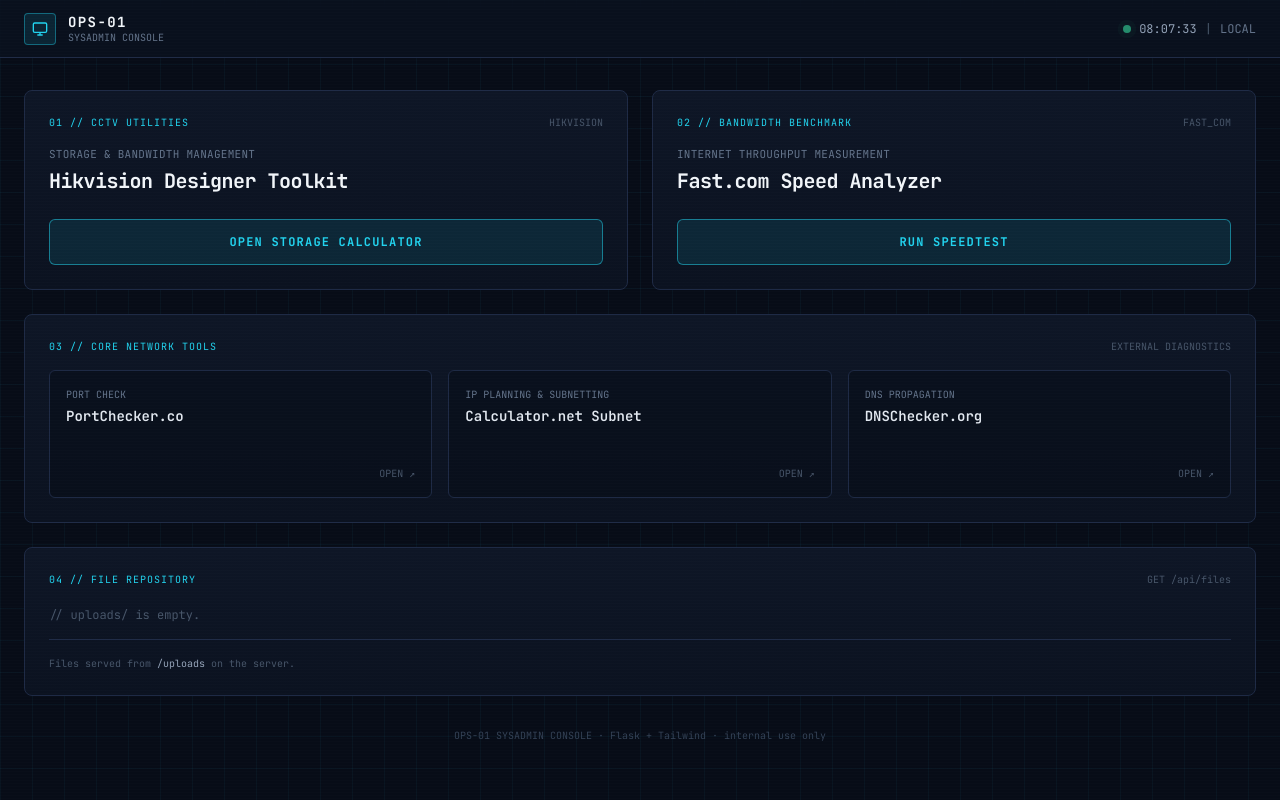
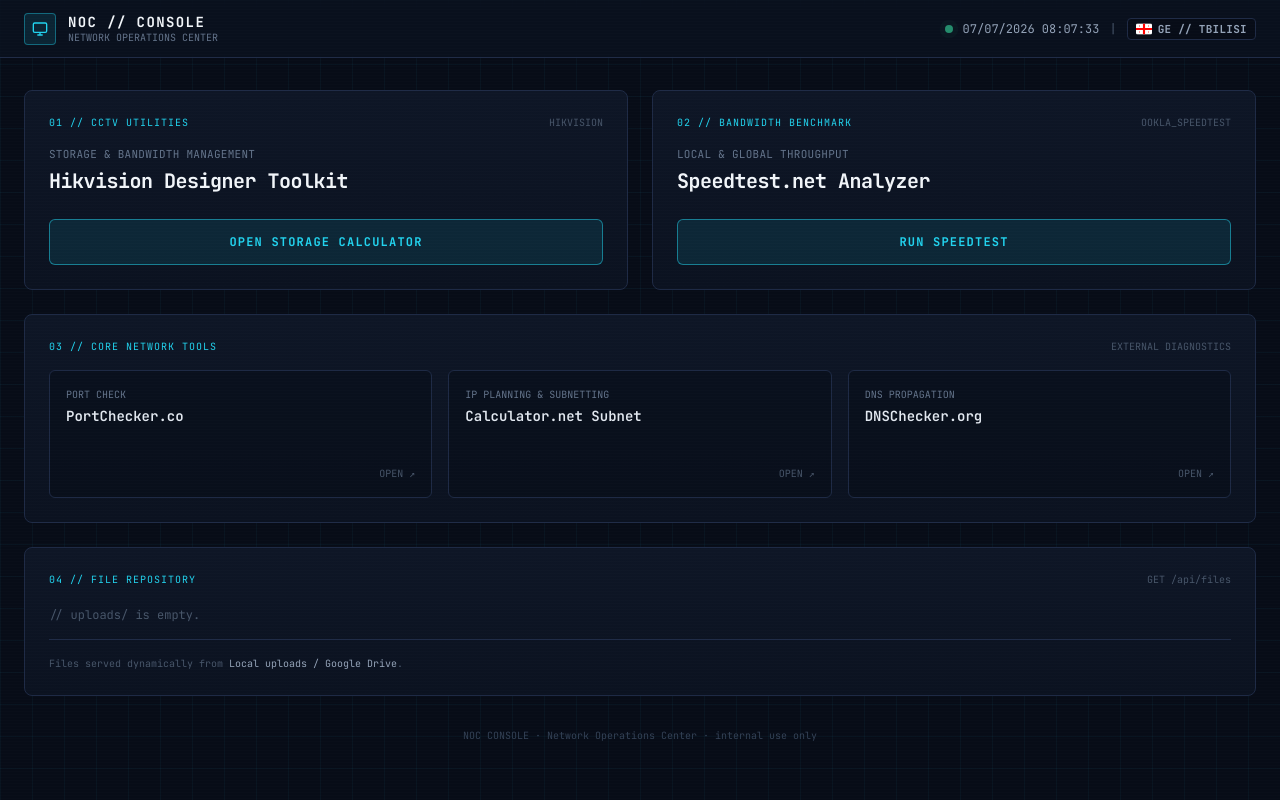
Before and after one commit to giorgikukulava12345-bit/sysadmin-dashboard, a Flask app: page / in a window 1280 px wide. Run offline with Flask 3, Linux system fonts and the light colour scheme; data that the repository does not hold is empty; some libraries are stand-ins or nearby versions.

Commit message:
Update index.html

```diff
--- a/templates/index.html
+++ b/templates/index.html
@@ -3,7 +3,7 @@
 <head>
 <meta charset="UTF-8" />
 <meta name="viewport" content="width=device-width, initial-scale=1.0" />
-<title>OPS-01 · SysAdmin Dashboard</title>
+<title>NOC CONSOLE · Network Operations Center</title>
 
 <script src="https://cdn.tailwindcss.com"></script>
 <link rel="preconnect" href="https://fonts.googleapis.com">
@@ -87,15 +87,23 @@
         </svg>
       </div>
       <div>
-        <h1 class="font-mono text-sm font-bold text-slate-100 tracking-widest">OPS-01</h1>
-        <p class="font-mono text-[10px] text-slate-500 -mt-0.5">SYSADMIN CONSOLE</p>
+        <h1 class="font-mono text-sm font-bold text-slate-100 tracking-widest">NOC // CONSOLE</h1>
+        <p class="font-mono text-[10px] text-slate-500 -mt-0.5">NETWORK OPERATIONS CENTER</p>
       </div>
     </div>
-    <div class="flex items-center gap-2 font-mono text-xs text-slate-400">
+
+    <div class="flex items-center gap-2.5 font-mono text-xs text-slate-400">
       <span class="w-2 h-2 rounded-full bg-emerald-400 live-dot"></span>
-      <span id="clock">--:--:--</span>
+      <span id="clock">--/--/---- --:--:--</span>
       <span class="text-slate-600">|</span>
-      <span class="text-slate-500" id="tzLabel">LOCAL</span>
+      <div class="flex items-center gap-1.5 bg-base-950/80 border border-base-border px-2 py-0.5 rounded text-slate-400">
+        <svg class="w-4 h-3 rounded-sm" viewBox="0 0 30 20" xmlns="http://www.w3.org/2000/svg">
+          <rect width="30" height="20" fill="#fff"/>
+          <path d="M13 0h4v20h-4zM0 8h30v4H0z" fill="#ff0000"/>
+          <path d="M6 3.5h1v2H6zm-0.5.5h2v1h-2zM23 3.5h1v2h-1zm-0.5.5h2v1h-2zM6 14.5h1v2H6zm-0.5.5h2v1h-2zM23 14.5h1v2h-1zm-0.5.5h2v1h-2z" fill="#ff0000"/>
+        </svg>
+        <span class="text-[11px] font-bold text-slate-400 tracking-wide">GE // TBILISI</span>
+      </div>
     </div>
   </div>
 </header>
@@ -124,13 +132,13 @@
       <div>
         <div class="flex items-center justify-between mb-4">
           <span class="font-mono text-[10px] text-cyan-glow tracking-widest">02 // BANDWIDTH BENCHMARK</span>
-          <span class="font-mono text-[10px] text-slate-600">FAST_COM</span>
+          <span class="font-mono text-[10px] text-slate-600">OOKLA_SPEEDTEST</span>
         </div>
-        <p class="font-mono text-[11px] text-slate-500 uppercase tracking-wide mb-1">Internet Throughput Measurement</p>
-        <span class="font-mono text-xl font-bold text-slate-100 tracking-tight">Fast.com Speed Analyzer</span>
+        <p class="font-mono text-[11px] text-slate-500 uppercase tracking-wide mb-1">Local & Global Throughput</p>
+        <span class="font-mono text-xl font-bold text-slate-100 tracking-tight">Speedtest.net Analyzer</span>
       </div>
       <div class="mt-6">
-        <a href="https://fast.com/" target="_blank"
+        <a href="https://www.speedtest.net/" target="_blank"
            class="w-full bg-cyan-glow/10 hover:bg-cyan-glow/20 border border-cyan-glow/50 text-cyan-glow font-mono text-xs font-bold uppercase tracking-widest py-3.5 rounded-md transition text-center block">
           Run Speedtest
         </a>
@@ -177,30 +185,33 @@
       <span class="font-mono text-[10px] text-slate-600">GET /api/files</span>
     </div>
 
-    <div id="fileList" class="grid grid-cols-1 md:grid-cols-2 gap-3 max-h-[300px] overflow-y-auto pr-1">
+    <div id="fileList" class="grid grid-cols-1 md:grid-cols-2 gap-3">
       <p class="font-mono text-xs text-slate-600 col-span-2">Loading directory listing...</p>
     </div>
 
     <p class="font-mono text-[10px] text-slate-600 mt-4 pt-4 border-t border-base-border">
-      Files served from <span class="text-slate-400">/uploads</span> on the server.
+      Files served dynamically from <span class="text-slate-400">Local uploads / Google Drive</span>.
     </p>
   </section>
 
 </main>
 
 <footer class="max-w-7xl mx-auto px-6 pb-8">
-  <p class="font-mono text-[10px] text-slate-700 text-center">OPS-01 SYSADMIN CONSOLE · Flask + Tailwind · internal use only</p>
+  <p class="font-mono text-[10px] text-slate-700 text-center">NOC CONSOLE · Network Operations Center · internal use only</p>
 </footer>
 
 <script>
   const API_HOST = window.location.origin;
 
-  // ---------- Clock ----------
+  // ---------- Clock with Date ----------
   function formatLocalClock(date) {
-    return date.toLocaleTimeString('en-GB', {
-      hour: '2-digit', minute: '2-digit', second: '2-digit', hour12: false
-    });
+    return date.toLocaleString('en-GB', {
+      year: 'numeric', month: '2-digit', day: '2-digit',
+      hour: '2-digit', minute: '2-digit', second: '2-digit',
+      hour12: false
+    }).replace(',', '');
   }
+
   function tickClock() {
     const el = document.getElementById('clock');
     if (el) el.textContent = formatLocalClock(new Date());
@@ -208,11 +219,12 @@
   tickClock();
   setInterval(tickClock, 1000);
 
-  // ---------- File Repository ----------
+  // ---------- File Repository Icons ----------
   function fileIcon() {
     return `<svg xmlns="http://www.w3.org/2000/svg" class="w-4 h-4 text-slate-500 shrink-0" viewBox="0 0 24 24" fill="none" stroke="currentColor" stroke-width="2"><path d="M14 2H6a2 2 0 0 0-2 2v16a2 2 0 0 0 2 2h12a2 2 0 0 0 2-2V8z"/><path d="M14 2v6h6"/></svg>`;
   }
 
+  // ---------- Load Files დინამიურად (Local + Drive მხარდაჭერით) ----------
   async function loadFiles() {
     const el = document.getElementById('fileList');
     if (!el) return;
@@ -224,11 +236,11 @@
         return;
       }
       el.innerHTML = data.files.map(f => `
-        <a href="${API_HOST}/download/${encodeURIComponent(f.name)}" class="flex items-center gap-3 bg-base-950/60 hover:bg-base-800 border border-base-border rounded-md px-4 py-3 transition group">
+        <a href="${f.is_cloud ? f.download_url : API_HOST + f.download_url}" target="${f.is_cloud ? '_blank' : '_self'}" class="flex items-center gap-3 bg-base-950/60 hover:bg-base-800 border border-base-border rounded-md px-4 py-3 transition group">
           ${fileIcon()}
           <div class="flex-1 min-w-0">
             <p class="font-mono text-sm text-slate-200 truncate">${f.name}</p>
-            <p class="font-mono text-[10px] text-slate-500">${f.size} · ${f.modified}</p>
+            <p class="font-mono text-[10px] text-slate-500">${f.size} · ${f.is_cloud ? 'Cloud Drive' : 'Local Server'}</p>
           </div>
           <svg xmlns="http://www.w3.org/2000/svg" class="w-4 h-4 text-slate-600 group-hover:text-cyan-glow transition shrink-0" viewBox="0 0 24 24" fill="none" stroke="currentColor" stroke-width="2"><path d="M12 3v12m0 0-4-4m4 4 4-4M4 21h16"/></svg>
         </a>`).join('');
@@ -236,6 +248,7 @@
       el.innerHTML = `<p class="font-mono text-xs text-rose-400 col-span-2">// Failed to load file list.</p>`;
     }
   }
+
   loadFiles();
 </script>
 
```
